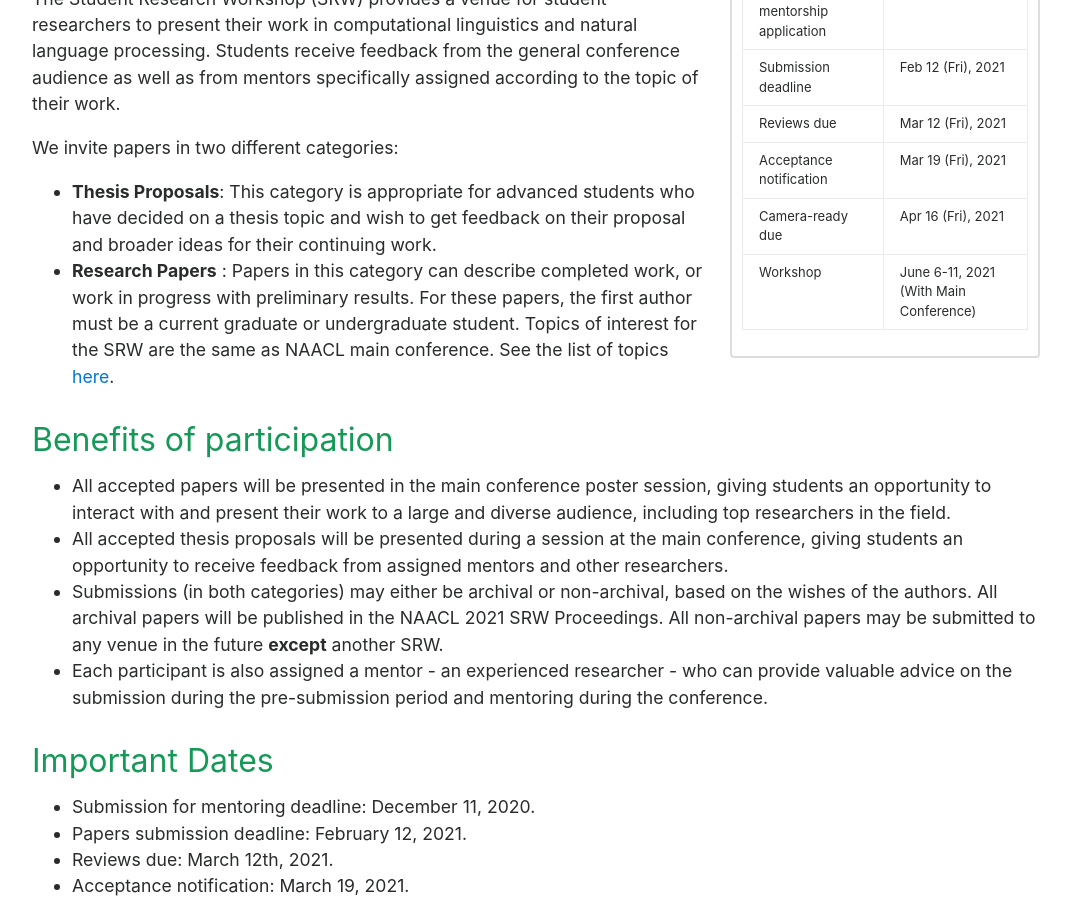
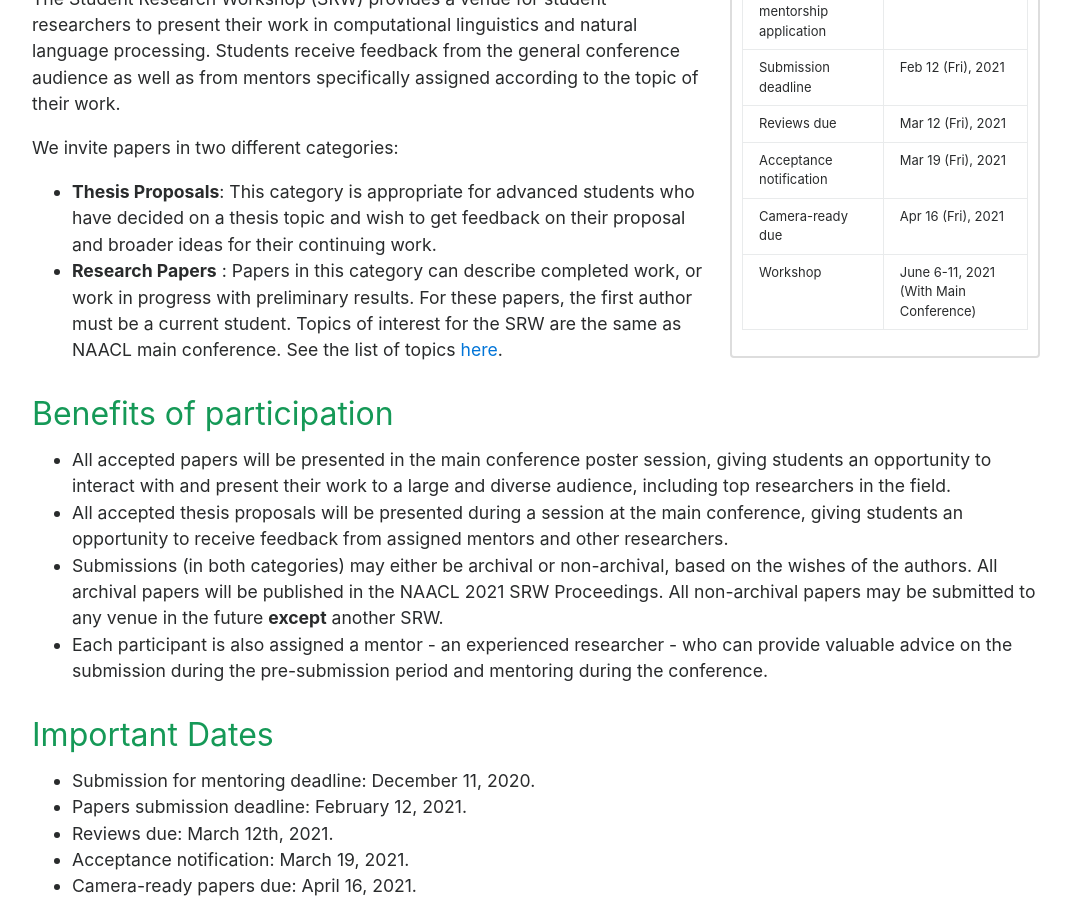
Before and after one commit to naacl2022-srw/naacl2022-srw.github.io, a Jekyll site: the page built from cfp.md, in a window 1280 px wide and 900 px high, scrolled down 566 px. Shown: the whole window, without its empty margins (104-1175 px from the left). Built offline with Jekyll 4.4.1, drawn with Linux system fonts in a browser that asks for light colours.

Commit message:
Make CFP more inclusive of all students

```diff
--- a/cfp.md
+++ b/cfp.md
@@ -12,7 +12,7 @@ The Student Research Workshop (SRW) provides a venue for student researchers to
 
 We invite papers in two different categories:
 - __Thesis Proposals__: This category is appropriate for advanced students who have decided on a thesis topic and wish to get feedback on their proposal and broader ideas for their continuing work.
-- __Research Papers__ : Papers in this category can describe completed work, or work in progress with preliminary results. For these papers, the first author must be a current graduate or undergraduate student.
+- __Research Papers__ : Papers in this category can describe completed work, or work in progress with preliminary results. For these papers, the first author must be a current student.
 Topics of interest for the SRW are the same as NAACL main conference. See the list of topics [here](https://2021.naacl.org/calls/papers/).
 
 ## Benefits of participation
```
